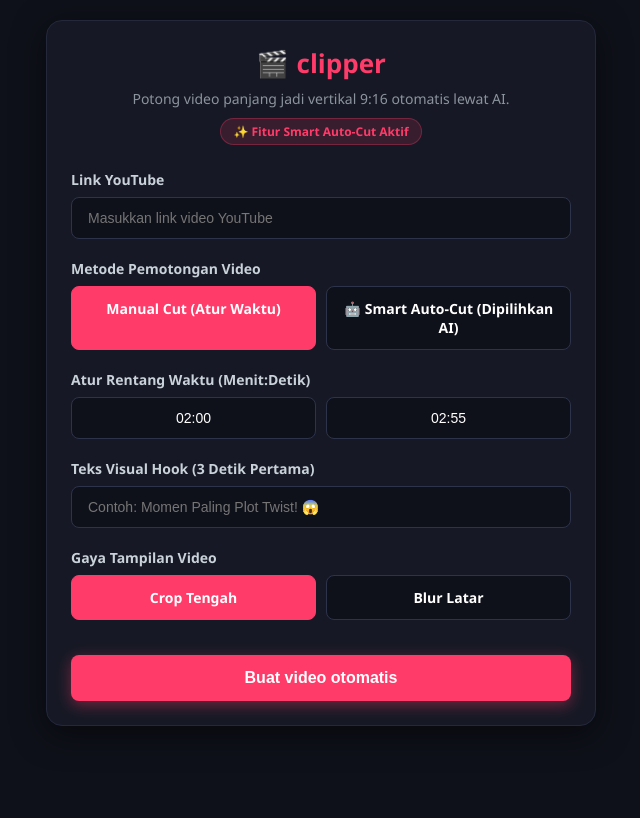
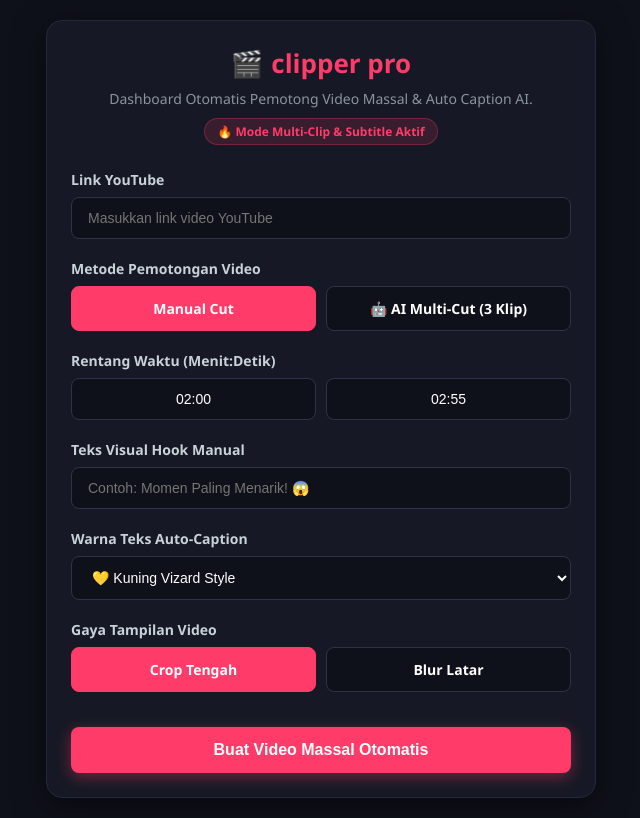
Before and after one commit to proyekt046-dotcom/Clipper-web, a Flask app: page / in a window 1280 px wide. Shown: the whole page, without its empty margins (319-959 px from the left). Before the commit the page ends 726 px from the top, so only its background shows below. Run offline with Flask 3, Linux system fonts and the light colour scheme; some libraries are stand-ins or nearby versions.

Commit message:
Update index.html

```diff
--- a/templates/index.html
+++ b/templates/index.html
@@ -3,7 +3,7 @@
 <head>
     <meta charset="UTF-8">
     <meta name="viewport" content="width=device-width, initial-scale=1.0">
-    <title>AI Smart Clipper - Vizard Clone</title>
+    <title>AI Smart Clipper Pro - Vizard Dashboard</title>
     <style>
         body { font-family: 'Segoe UI', -apple-system, BlinkMacSystemFont, sans-serif; background-color: #0f111a; color: #ffffff; max-width: 550px; margin: 0 auto; padding: 20px 15px; }
         .card { background: #161925; border-radius: 16px; padding: 24px; box-shadow: 0 8px 32px rgba(0,0,0,0.5); border: 1px solid #23283b; }
@@ -19,18 +19,17 @@
         .mode-option.active { background: #ff3b69; border-color: #ff3b69; color: white; }
         .btn-submit { background: #ff3b69; color: white; border: none; width: 100%; padding: 14px; border-radius: 8px; font-size: 16px; font-weight: 700; cursor: pointer; margin-top: 15px; box-shadow: 0 4px 15px rgba(255, 59, 105, 0.4); }
         #loading { display: none; text-align: center; margin: 20px 0; color: #ff9f43; font-weight: 600; }
-        #hasil-container { margin-top: 25px; display: none; background: #0f111a; padding: 15px; border-radius: 12px; border: 1px solid #2d334a; }
-        .time-box { display: flex; gap: 10px; }
-        .time-box input { width: 50%; text-align: center; }
+        .klip-box { background: #0f111a; padding: 15px; border-radius: 12px; border: 1px solid #2d334a; margin-top: 20px; text-align: left; }
+        .score-badge { background: #28a745; color: white; padding: 3px 8px; border-radius: 5px; font-size: 12px; font-weight: bold; }
     </style>
 </head>
 <body>
 
 <div class="card">
     <div class="header">
-        <h1><span>🎬</span> clipper</h1>
-        <p>Potong video panjang jadi vertikal 9:16 otomatis lewat AI.</p>
-        <div class="badge">✨ Fitur Smart Auto-Cut Aktif</div>
+        <h1><span>🎬</span> clipper pro</h1>
+        <p>Dashboard Otomatis Pemotong Video Massal & Auto Caption AI.</p>
+        <div class="badge">🔥 Mode Multi-Clip & Subtitle Aktif</div>
     </div>
 
     <div class="form-group">
@@ -38,29 +37,35 @@
         <input type="text" id="url-video" placeholder="Masukkan link video YouTube">
     </div>
 
-    <!-- Pilihan Mode Gunting -->
     <div class="form-group">
         <label>Metode Pemotongan Video</label>
         <div class="mode-container">
-            <div class="mode-option active" id="cut-manual" onclick="setCutMode('manual')">Manual Cut (Atur Waktu)</div>
-            <div class="mode-option" id="cut-auto" onclick="setCutMode('auto')">🤖 Smart Auto-Cut (Dipilihkan AI)</div>
+            <div class="mode-option active" id="cut-manual" onclick="setCutMode('manual')">Manual Cut</div>
+            <div class="mode-option" id="cut-auto" onclick="setCutMode('auto')">🤖 AI Multi-Cut (3 Klip)</div>
         </div>
     </div>
 
-    <!-- Kolom Manual yang otomatis hilang jika mode Auto aktif -->
     <div id="opsi-manual-container">
         <div class="form-group">
-            <label>Atur Rentang Waktu (Menit:Detik)</label>
-            <div class="time-box">
-                <input type="text" id="time-start" value="02:00" placeholder="Mulai">
-                <input type="text" id="time-end" value="02:55" placeholder="Selesai">
+            <label>Rentang Waktu (Menit:Detik)</label>
+            <div style="display:flex; gap:10px;">
+                <input type="text" id="time-start" value="02:00" style="width:50%; text-align:center;">
+                <input type="text" id="time-end" value="02:55" style="width:50%; text-align:center;">
             </div>
         </div>
+        <div class="form-group">
+            <label>Teks Visual Hook Manual</label>
+            <input type="text" id="teks-hook" placeholder="Contoh: Momen Paling Menarik! 😱">
+        </div>
+    </div>
 
-        <div class="form-group">
-            <label>Teks Visual Hook (3 Detik Pertama)</label>
-            <input type="text" id="teks-hook" placeholder="Contoh: Momen Paling Plot Twist! 😱">
-        </div>
+    <div class="form-group">
+        <label>Warna Teks Auto-Caption</label>
+        <select id="warna-sub">
+            <option value="yellow">💛 Kuning Vizard Style</option>
+            <option value="green">💚 Hijau TikTok Style</option>
+            <option value="white">🤍 Putih Polos Baku</option>
+        </select>
     </div>
 
     <div class="form-group">
@@ -71,18 +76,13 @@
         </div>
     </div>
 
-    <button class="btn-submit" onclick="eksekusiBuatVideo()">Buat video otomatis</button>
+    <button class="btn-submit" onclick="eksekusiBuatVideoMassal()">Buat Video Massal Otomatis</button>
 
-    <div id="loading">
-        <div style="margin-bottom:10px;">⏳</div>
-        <span id="loading-text">AI sedang membaca konten dan memotong video Anda...</span>
-    </div>
+    <div id="loading">⏳ <span id="loading-text">AI sedang mengekstrak, menganalisis, dan memotong 3 klip video terbaik sekaligus...</span></div>
 
-    <div id="hasil-container">
-        <h4 style="color: #28a745; margin-top: 0;">🎉 Klip Video Siap!</h4>
-        <p id="info-ai" style="font-size: 13px; color: #ff3b69; font-weight: bold;"></p>
-        <video id="video-player" width="100%" style="border-radius: 8px;" controls></video>
-        <a id="download-link" href="#" download><button class="btn-submit" style="background: #28a745; box-shadow: 0 4px 15px rgba(40, 167, 69, 0.4);">Download Video</button></a>
+    <div id="daftar-hasil" style="margin-top:25px; display:none;">
+        <h3 style="color: #28a745; text-align:center;">🎉 Hasil Pemotongan AI Berhasil!</h3>
+        <div id="konten-klip"></div>
     </div>
 </div>
 
@@ -94,7 +94,6 @@
         cutMode = mode;
         document.getElementById('cut-manual').classList.remove('active');
         document.getElementById('cut-auto').classList.remove('active');
-
         if(mode === 'manual') {
             document.getElementById('cut-manual').classList.add('active');
             document.getElementById('opsi-manual-container').style.display = 'block';
@@ -112,12 +111,13 @@
         else document.getElementById('mode-blur').classList.add('active');
     }
 
-    function eksekusiBuatVideo() {
+    function eksekusiBuatVideoMassal() {
         const url = document.getElementById('url-video').value;
         if(!url) { alert("Harap masukkan Link YouTube!"); return; }
 
         document.getElementById('loading').style.display = 'block';
-        document.getElementById('hasil-container').style.display = 'none';
+        document.getElementById('daftar-hasil').style.display = 'none';
+        document.getElementById('konten-klip').innerHTML = '';
 
         fetch('/proses', {
             method: 'POST',
@@ -128,23 +128,34 @@
                 mulai: document.getElementById('time-start').value,
                 selesai: document.getElementById('time-end').value,
                 teks_hook: document.getElementById('teks-hook').value,
-                mode: displayMode
+                mode: displayMode,
+                warna_sub: document.getElementById('warna-sub').value
             })
         })
         .then(res => res.json())
         .then(data => {
             document.getElementById('loading').style.display = 'none';
             if(data.status === "Sukses") {
-                document.getElementById('hasil-container').style.display = 'block';
-                document.getElementById('info-ai').innerText = `🤖 Hasil Pilihan AI: Menit ${data.mulai_terpilih} s/d ${data.selesai_terpilih} \nHook: "${data.teks_hook_terpilih}"`;
-                document.getElementById('video-player').src = data.video_url;
+                document.getElementById('daftar-hasil').style.display = 'block';
+                data.klips.forEach((klip, i) => {
+                    document.getElementById('konten-klip').innerHTML += `
+                        <div class="klip-box">
+                            <h4 style="margin:0 0 8px 0; color:#ff3b69;">🎬 Klip #${i+1} (${klip.mulai} - ${klip.selesai})</h4>
+                            <p style="margin:5px 0;"><span class="score-badge">📈 Skor Viral: ${klip.skor}%</span></p>
+                            <p style="font-size:13px; color:#c9d1d9; margin:5px 0;"><b>Hook:</b> "${klip.teks_hook}"</p>
+                            <p style="font-size:12px; color:#8b949e; margin:5px 0 12px 0;"><b>Analisis AI:</b> ${klip.alasan}</p>
+                            <video width="100%" style="border-radius:8px; margin-bottom:10px;" controls src="${klip.video_url}"></video>
+                            <a href="${klip.video_url}" download><button class="btn-submit" style="background:#28a745; margin:0; padding:10px;">Download Klip #${i+1}</button></a>
+                        </div>
+                    `;
+                });
             } else {
                 alert("Error: " + data.error);
             }
         })
         .catch(err => {
             document.getElementById('loading').style.display = 'none';
-            alert("Gagal memproses ke Termux.");
+            alert("Gagal terhubung ke Termux.");
         });
     }
 </script>
```
